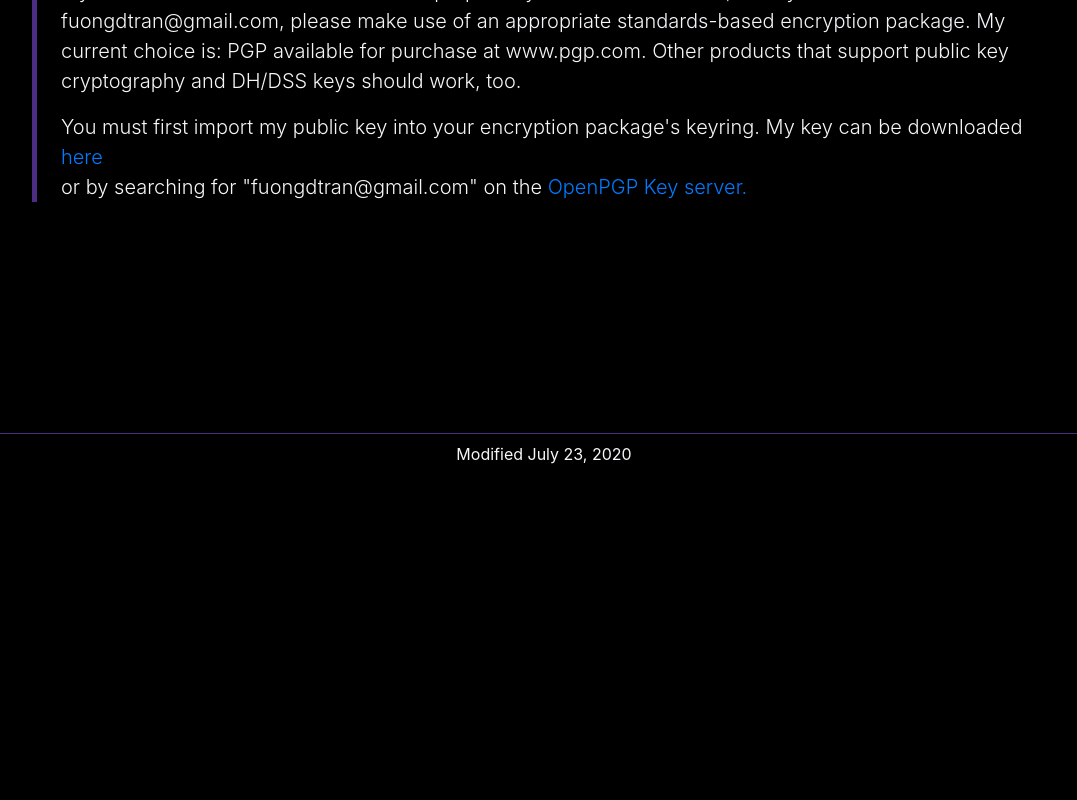
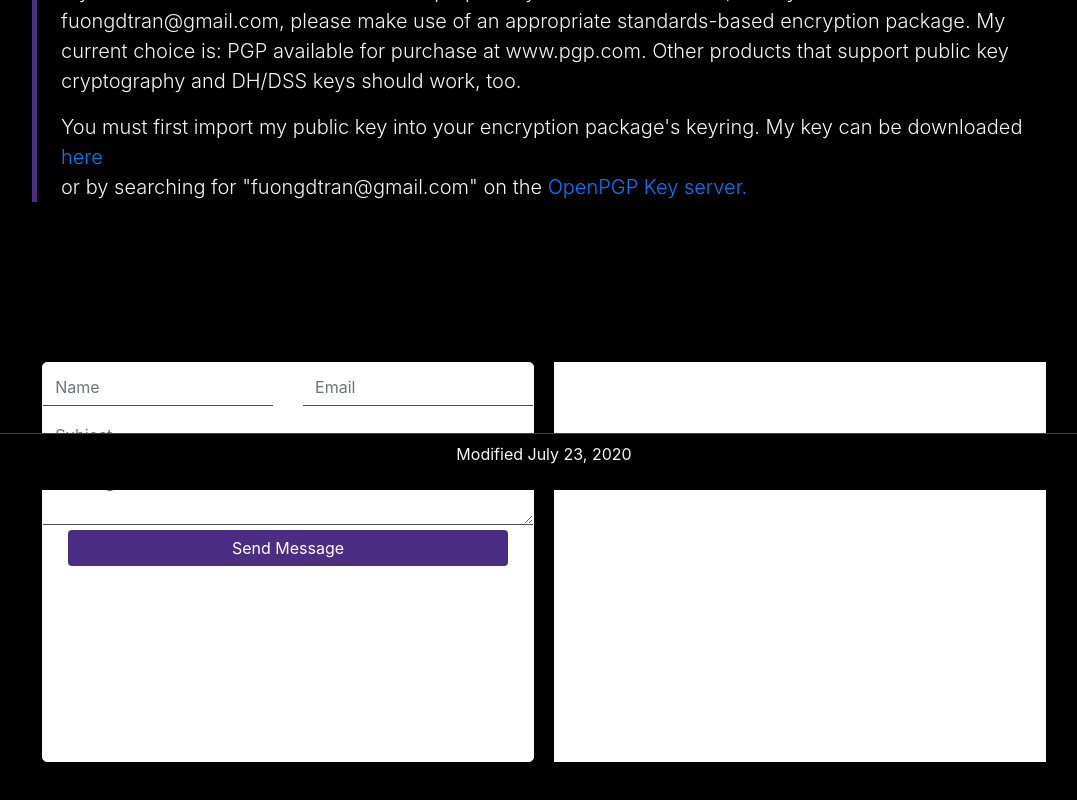
Before and after one commit to trevor-tran/personal-site, a React (Create React App) app: page /aboutme in a window 1280 px wide. Shown: the part 310-1110 px from the top of the page, without its empty margins (96-1173 px from the left). Before the commit the page ends 800 px from the top, so only its background shows below. Built offline with nearby package versions, Linux system fonts and the light colour scheme.

Commit message:
basic form to send msg

```diff
--- a/src/components/AboutMe.js
+++ b/src/components/AboutMe.js
@@ -1,13 +1,12 @@
 import React from 'react';
-import '../scss/AboutMe.scss';
+import '../css/AboutMe.css';
 
 
 function AboutMe() {
   return (
+    <React.Fragment>
       <div className="aboutme">
-      <p className="lead">
-        Phuong Tran is passionnate about growing his technical skills
-    </p>
+        <p className="lead">Phuong Tran is passionnate about growing his technical skills</p>
         <p className="lead">
           If you wish to communicate sensitive or proprietary information with me, via my email account fuongdtran@gmail.com,
           please make use of an appropriate standards-based encryption package.
@@ -18,7 +17,37 @@ function AboutMe() {
           or by searching for "fuongdtran@gmail.com" on the <a href="https://keys.openpgp.org/" target="_blank" rel="noopener noreferrer">OpenPGP Key server.</a>
         </p>
       </div>
-  )
+
+      <div className="message-location">
+        <div className="message">
+          <form>
+            <div className="row">
+              <div className="col">
+                <input type="text" className="form-control" placeholder="Name"/>
+              </div>
+              <div className="col">
+                <input  type="text" className="form-control" placeholder="Email" />
+              </div>
+            </div>
+            <div className="row">
+              <div className="col">
+                <input type="text" className="form-control" placeholder="Subject" />
+              </div>
+            </div>
+            <div className="row">
+              <div className="col">
+                <textarea type="text" className="form-control" placeholder="Message" />
+              </div>
+            </div>
+            <button type="submit" className="btn btn-primary mb-2 send-button">Send Message</button>
+          </form>
+        </div>
+        <div className="location">
+
+        </div>
+      </div>
+    </React.Fragment>
+  );
 }
 
 export default AboutMe;
--- a/src/css/AboutMe.css
+++ b/src/css/AboutMe.css
@@ -19,19 +19,23 @@
     height: 100%;
     display: flex;
     flex-direction: column;
+    background-color: white;
     border: 1px solid white;
     border-radius: 5px; }
     .message-location .message .message-input {
-      height: 17.8rem; }
+      height: 16rem; }
     .message-location .message .send-button {
       width: 90%;
       background-color: #4b2e83;
       border: none; }
     .message-location .message .form-control {
+      margin-top: 5px;
+      margin-bottom: 5px;
       border: none;
-      border-bottom: 1px solid black; }
+      border-bottom: 1px solid #4c4c4c;
+      border-radius: unset; }
   .message-location .location {
-    border: 1px solid red;
     margin: auto 1% auto 1%;
     width: 50%;
-    height: 100%; }
+    height: 100%;
+    background-color: white; }
--- a/src/scss/AboutMe.scss
+++ b/src/scss/AboutMe.scss
@@ -1,3 +1,9 @@
+@mixin half-width {
+  margin: auto 1% auto 1%;
+  width: 50%;
+  height: 100%;
+
+}
 .aboutme {
   margin-top: 30vh;
   border-left: 5px solid #4b2e83;
@@ -6,3 +12,46 @@
   font-size: small;
   text-align: left;
 }
+
+.message-location {
+  margin-top: 10rem;
+  width: 100%;
+  height: 400px;
+  display: flex;
+  flex-direction: row;
+  text-align: center;
+
+  .message {
+    @include half-width;
+    display: flex;
+    flex-direction: column;
+    background-color: white;
+    border: 1px solid white;
+    border-radius: 5px;
+
+    .message-input {
+      height: 16rem;
+    }
+
+    .send-button {
+      width: 90%;
+      background-color: #4b2e83;
+      border: none;
+    }
+
+    .form-control {
+      margin-top: 5px;
+      margin-bottom: 5px;
+      border: none;
+      border-bottom: 1px solid #4c4c4c;
+      border-radius: unset;
+    }
+  }
+
+  .location {
+
+    @include half-width;
+    background-color: white;
+
+  }
+}
```
Lines whose indentation alone changed are shown as unchanged.
